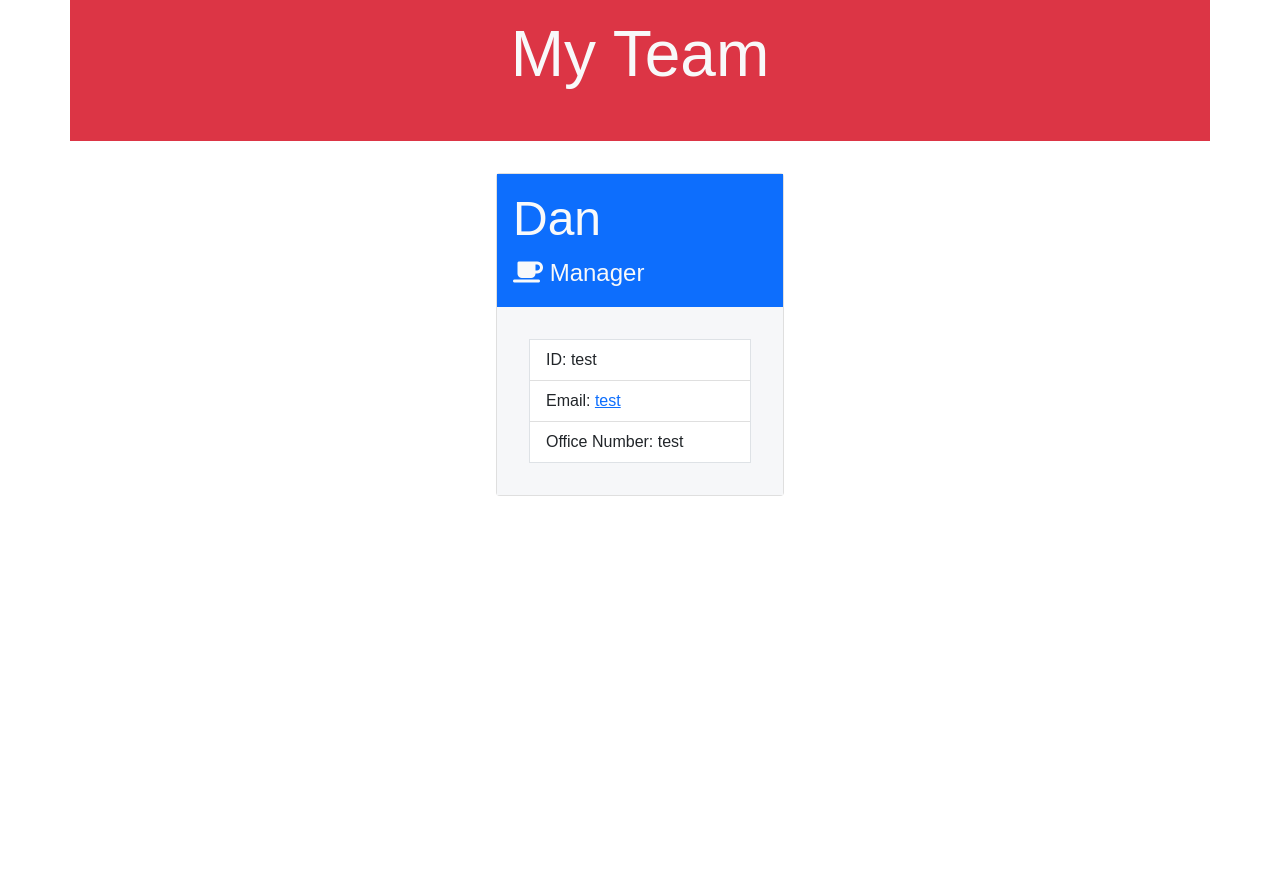
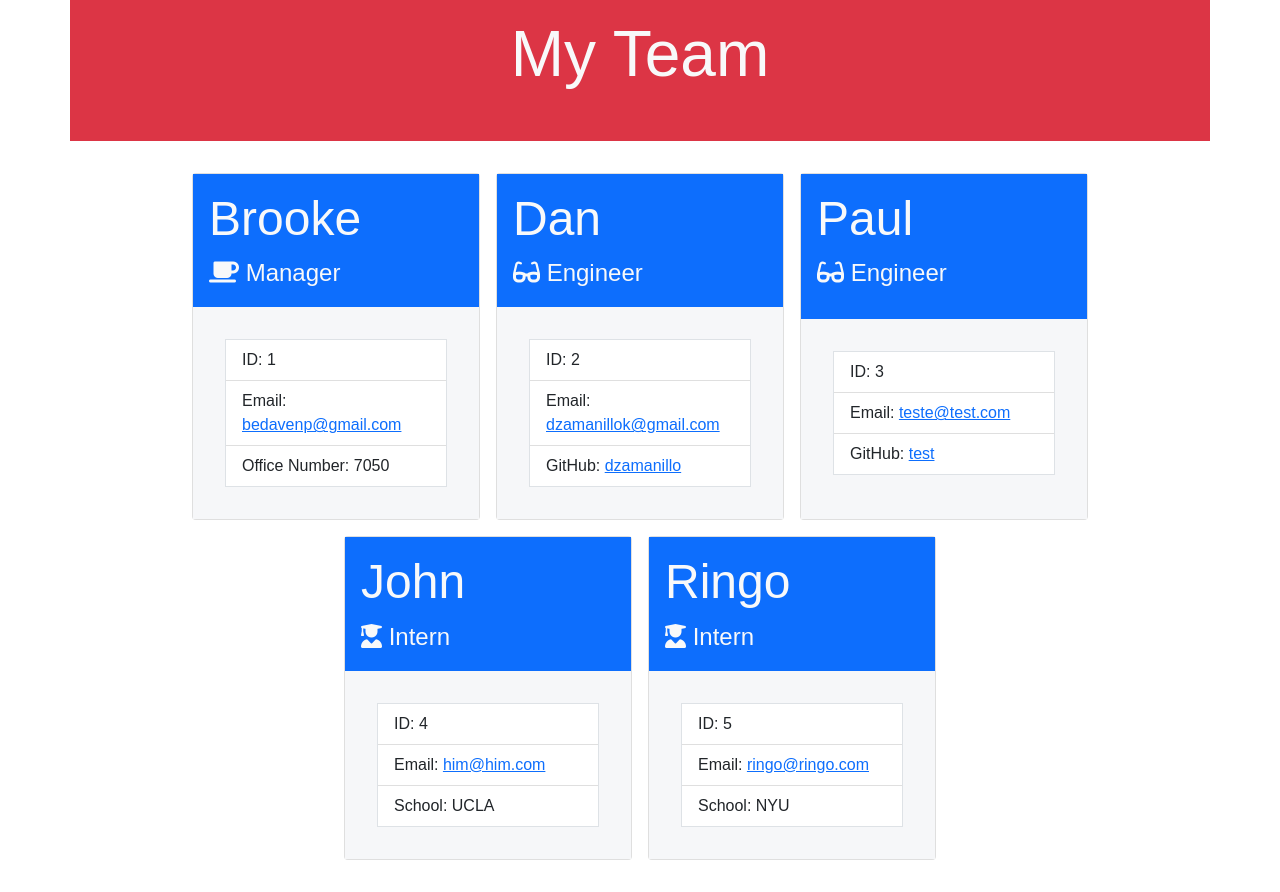
Before and after one commit to dzamanillo/team-keeper, a website: page dist/index.html in a window 1280 px wide. Before the commit the page ends 800 px from the top, so only its background shows below. Drawn offline with nearby package versions, Linux system fonts and the light colour scheme.

Commit message:
readme and video done

```diff
--- a/dist/index.html
+++ b/dist/index.html
@@ -20,16 +20,80 @@ My Team
 
 		<div class="card m-2" style="width: 18rem">
 		<div class="card-body bg-primary text-light">
-			<p class="card-title display-5">Dan</>
+			<p class="card-title display-5">Brooke</>
 			<p class="card-text employee-title"><span><i class="fas fa-coffee"></i></span> Manager</p>
 		</div>
 		<div class="card-body bg-lightGrey">
 		<ul class="list-group list-group-flush m-3 border">
-			<li class="list-group-item">ID: test</li>
+			<li class="list-group-item">ID: 1</li>
 			<li class="list-group-item">
-				Email: <a href="mailto:test">test</a>
+				Email: <a href="mailto:bedavenp@gmail.com">bedavenp@gmail.com</a>
 			</li>
-			<li class="list-group-item">Office Number: test</li>
+			<li class="list-group-item">Office Number: 7050</li>
+		</ul>
+		</div>
+	</div>
+
+		<div class="card m-2" style="width: 18rem">
+		<div class="card-body bg-primary text-light">
+			<p class="card-title display-5">Dan</>
+			<p class="card-text employee-title"><span><i class="fas fa-glasses"></i></span> Engineer</p>
+		</div>
+		<div class="card-body bg-lightGrey">
+		<ul class="list-group list-group-flush m-3 border">
+			<li class="list-group-item">ID: 2</li>
+			<li class="list-group-item">
+				Email: <a href="mailto:dzamanillok@gmail.com">dzamanillok@gmail.com</a>
+			</li>
+			<li class="list-group-item">GitHub: <a href="https://github.com/dzamanillo" target="_blank">dzamanillo</a></li>
+		</ul>
+		</div>
+	</div>
+
+		<div class="card m-2" style="width: 18rem">
+		<div class="card-body bg-primary text-light">
+			<p class="card-title display-5">Paul</>
+			<p class="card-text employee-title"><span><i class="fas fa-glasses"></i></span> Engineer</p>
+		</div>
+		<div class="card-body bg-lightGrey">
+		<ul class="list-group list-group-flush m-3 border">
+			<li class="list-group-item">ID: 3</li>
+			<li class="list-group-item">
+				Email: <a href="mailto:teste@test.com">teste@test.com</a>
+			</li>
+			<li class="list-group-item">GitHub: <a href="https://github.com/test" target="_blank">test</a></li>
+		</ul>
+		</div>
+	</div>
+
+		<div class="card m-2" style="width: 18rem">
+		<div class="card-body bg-primary text-light">
+			<p class="card-title display-5">John</>
+			<p class="card-text employee-title"><span><i class="fas fa-user-graduate"></i></span> Intern</p>
+		</div>
+		<div class="card-body bg-lightGrey">
+		<ul class="list-group list-group-flush m-3 border">
+			<li class="list-group-item">ID: 4</li>
+			<li class="list-group-item">
+				Email: <a href="mailto:him@him.com">him@him.com</a>
+			</li>
+			<li class="list-group-item">School: UCLA</li>
+		</ul>
+		</div>
+	</div>
+
+		<div class="card m-2" style="width: 18rem">
+		<div class="card-body bg-primary text-light">
+			<p class="card-title display-5">Ringo</>
+			<p class="card-text employee-title"><span><i class="fas fa-user-graduate"></i></span> Intern</p>
+		</div>
+		<div class="card-body bg-lightGrey">
+		<ul class="list-group list-group-flush m-3 border">
+			<li class="list-group-item">ID: 5</li>
+			<li class="list-group-item">
+				Email: <a href="mailto:ringo@ringo.com">ringo@ringo.com</a>
+			</li>
+			<li class="list-group-item">School: NYU</li>
 		</ul>
 		</div>
 	</div>
```
Also changed, not shown: README.md.
